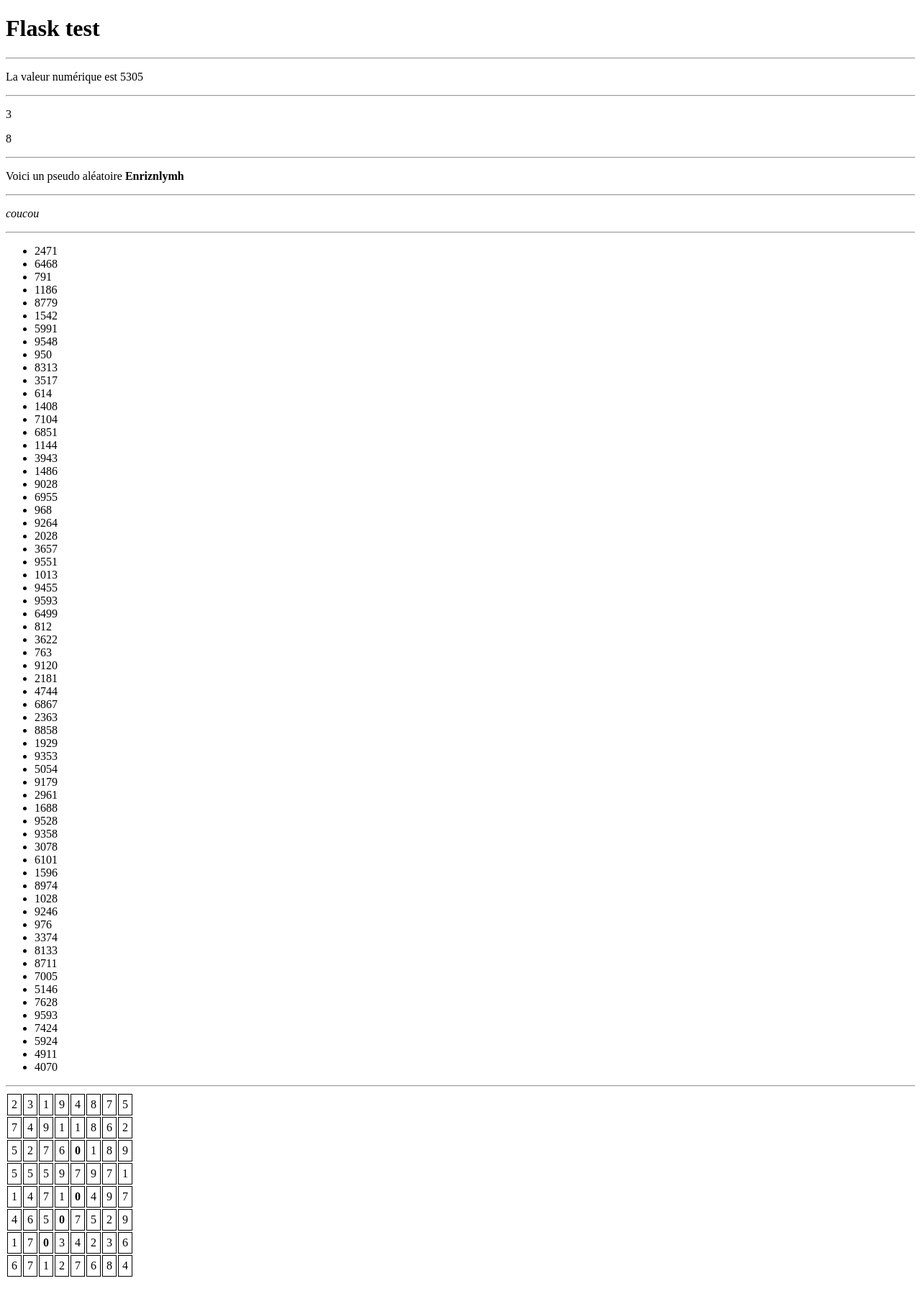
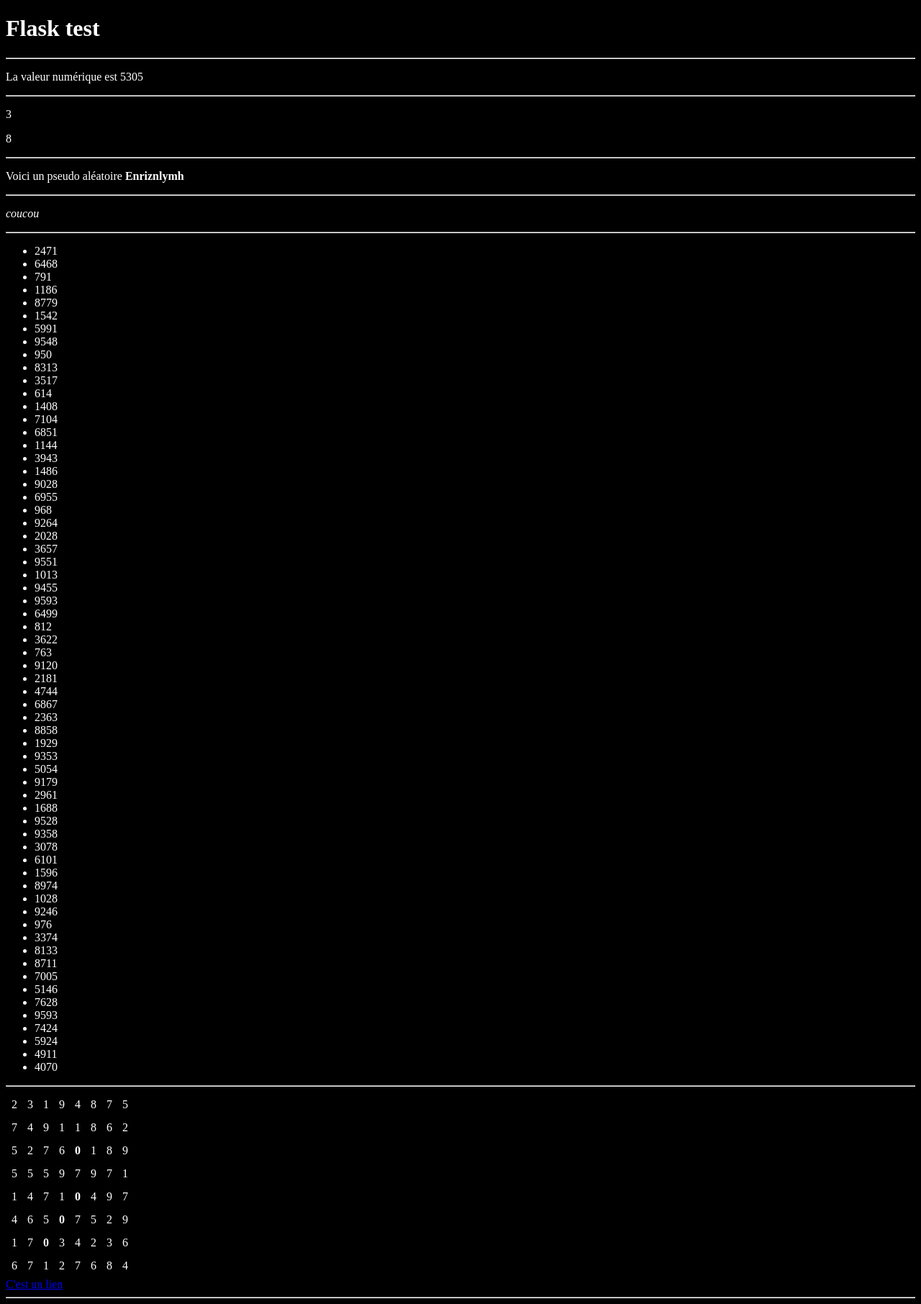
Before and after one commit to aluCefimSchool/pythonProjectFlask, a Flask app: page / in a window 1280 px wide. Shown: the whole page at 72% size. Before the commit the page ends 1774 px from the top, so only its background shows below. Run offline with Flask 2, Linux system fonts and the light colour scheme.

Commit message:
use of url_for in template; creation of public folder

```diff
--- /dev/null
+++ b/app/static/css/style.css
@@ -0,0 +1,4 @@
+body {
+    background: black;
+    color: white;
+}
--- a/app/templates/index.html
+++ b/app/templates/index.html
@@ -1,9 +1,13 @@
 <!DOCTYPE html>
+
 <html lang="en">
+
 <head>
     <meta charset="UTF-8">
     <title>Title</title>
+    <link rel="stylesheet" type="text/css" href="{{ url_for('static', filename='css/style.css') }}">
 </head>
+
 <body>
 
 <h1>Flask test</h1>
@@ -22,8 +26,8 @@
         <li>{{ value }}</li>
     {% endfor %}
 </ul>
+<hr/>
 
-<hr/>
 
 <table>
     {% for line in visual_table %}
@@ -40,5 +44,10 @@
     </tr>
     {% endfor %}
 </table>
+
+<a href="{{ url_for('.r_test') }}">C'est un lien</a>
+<hr/>
+
 </body>
+
 </html>
```
